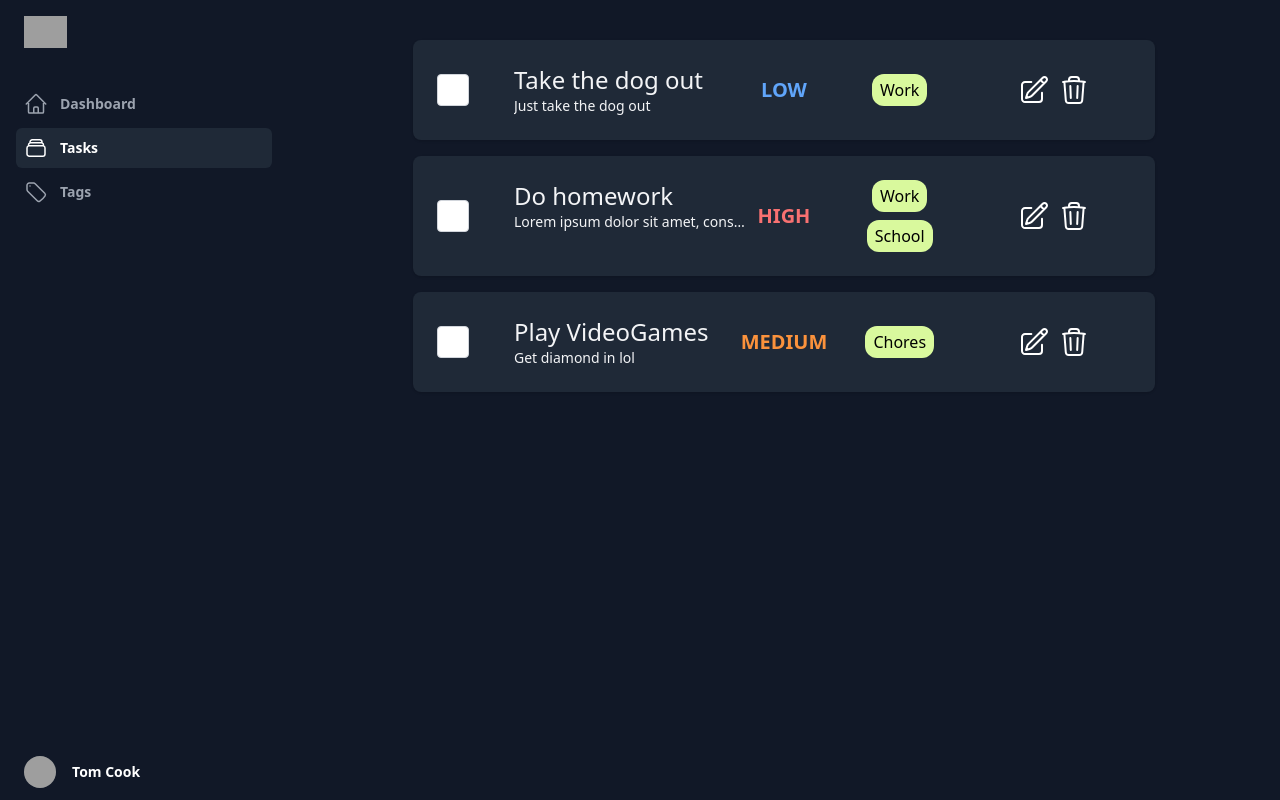
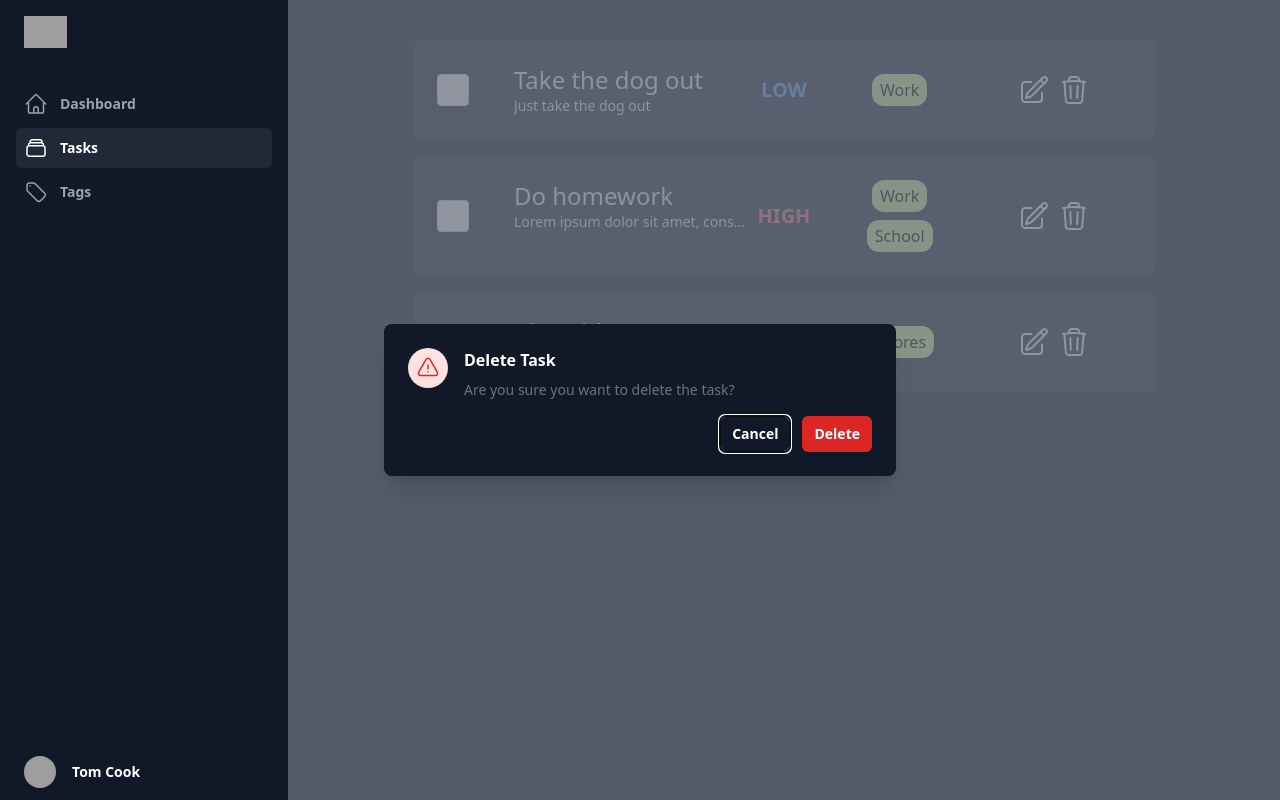
Before and after one commit to Speekz/viewstats-fe-test, a Next.js app: page /tasks in a window 1280 px wide. Built offline with nearby package versions, Linux system fonts and the light colour scheme; grey boxes are pictures that could not be loaded.

Commit message:
added delete modal atom

```diff
--- a/app/layout.tsx
+++ b/app/layout.tsx
@@ -1,5 +1,7 @@
 import Providers from "src/providers";
 import "../styles/global.css";
+import "react-toastify/dist/ReactToastify.css";
+import { ToastContainer } from "react-toastify";
 
 export default function RootLayout({
   children,
@@ -10,6 +12,7 @@ export default function RootLayout({
     <html className="h-full bg-gray-900">
       <body className="h-full">
         <Providers>{children}</Providers>
+        <ToastContainer />
       </body>
     </html>
   );
--- /dev/null
+++ b/src/components/Atoms/Modal/createTask.tsx
@@ -0,0 +1,101 @@
+"use client";
+
+import { Fragment, useRef, useState } from "react";
+import { Dialog, Transition } from "@headlessui/react";
+
+const createTaskModal = () => {
+  const [open, setOpen] = useState(true);
+  const handleCreateTask = () => {
+    setOpen(false);
+  };
+
+  const cancelButtonRef = useRef(null);
+
+  return (
+    <Transition.Root show={open} as={Fragment}>
+      <Dialog
+        as="div"
+        className="relative z-10"
+        initialFocus={cancelButtonRef}
+        onClose={setOpen}
+      >
+        <Transition.Child
+          as={Fragment}
+          enter="ease-out duration-300"
+          enterFrom="opacity-0"
+          enterTo="opacity-100"
+          leave="ease-in duration-200"
+          leaveFrom="opacity-100"
+          leaveTo="opacity-0"
+        >
+          <div className="fixed inset-0 bg-gray-500 bg-opacity-75 transition-opacity" />
+        </Transition.Child>
+
+        <div className="fixed inset-0 z-10 w-screen overflow-y-auto">
+          <div className="flex min-h-full items-end justify-center p-4 text-center sm:items-center sm:p-0">
+            <Transition.Child
+              as={Fragment}
+              enter="ease-out duration-300"
+              enterFrom="opacity-0 translate-y-4 sm:translate-y-0 sm:scale-95"
+              enterTo="opacity-100 translate-y-0 sm:scale-100"
+              leave="ease-in duration-200"
+              leaveFrom="opacity-100 translate-y-0 sm:scale-100"
+              leaveTo="opacity-0 translate-y-4 sm:translate-y-0 sm:scale-95"
+            >
+              <Dialog.Panel className="relative transform overflow-hidden rounded-lg bg-gray-900 px-4 pb-4 pt-5 text-left shadow-xl transition-all sm:my-8 sm:w-full sm:max-w-lg sm:p-6">
+                <div>
+                  <div className="mt-3 text-center sm:mt-5">
+                    <Dialog.Title
+                      as="h3"
+                      className="text-base font-semibold leading-6 text-white"
+                    >
+                      Create Task
+                    </Dialog.Title>
+                    <div className="mt-2">
+                      <div>
+                        <label
+                          htmlFor="task"
+                          className="block text-sm font-medium leading-6 text-white "
+                        >
+                          Task
+                        </label>
+                        <div className="mt-2">
+                          <input
+                            id="task"
+                            name="task"
+                            type="text"
+                            required
+                            className="block w-full rounded-md border-0 bg-white/5 py-1.5 text-white shadow-sm ring-1 ring-inset ring-white/10 focus:ring-2 focus:ring-inset focus:ring-indigo-500 sm:text-sm sm:leading-6"
+                          />
+                        </div>
+                      </div>
+                    </div>
+                  </div>
+                </div>
+                <div className="mt-5 sm:mt-6 sm:grid sm:grid-flow-row-dense sm:grid-cols-2 sm:gap-3">
+                  <button
+                    type="button"
+                    className="inline-flex w-full justify-center rounded-md bg-indigo-600 px-3 py-2 text-sm font-semibold text-white shadow-sm hover:bg-indigo-500 focus-visible:outline focus-visible:outline-2 focus-visible:outline-offset-2 focus-visible:outline-indigo-600 sm:col-start-2"
+                    onClick={handleCreateTask}
+                  >
+                    Create
+                  </button>
+                  <button
+                    type="button"
+                    className="mt-3 inline-flex w-full justify-center rounded-md bg-gray-900 px-3 py-2 text-sm font-semibold text-white shadow-sm ring-1 ring-inset ring-gray-300 hover:bg-gray-800 sm:col-start-1 sm:mt-0"
+                    onClick={() => setOpen(false)}
+                    ref={cancelButtonRef}
+                  >
+                    Cancel
+                  </button>
+                </div>
+              </Dialog.Panel>
+            </Transition.Child>
+          </div>
+        </div>
+      </Dialog>
+    </Transition.Root>
+  );
+};
+
+export default createTaskModal;
--- /dev/null
+++ b/src/components/Atoms/Modal/deleteTask.tsx
@@ -0,0 +1,96 @@
+"use client";
+
+import { Fragment, useRef, useState } from "react";
+import { Dialog, Transition } from "@headlessui/react";
+import { ExclamationTriangleIcon } from "@heroicons/react/24/outline";
+import { toast } from "react-toastify";
+
+const deleteTaskModal = () => {
+  const [open, setOpen] = useState(true);
+  const cancelButtonRef = useRef(null);
+
+  const handleDeleteTask = () => {
+    toast.success("Task deleted");
+    setOpen(false);
+  };
+
+  return (
+    <Transition.Root show={open} as={Fragment}>
+      <Dialog
+        as="div"
+        className="relative z-10"
+        initialFocus={cancelButtonRef}
+        onClose={setOpen}
+      >
+        <Transition.Child
+          as={Fragment}
+          enter="ease-out duration-300"
+          enterFrom="opacity-0"
+          enterTo="opacity-100"
+          leave="ease-in duration-200"
+          leaveFrom="opacity-100"
+          leaveTo="opacity-0"
+        >
+          <div className="fixed inset-0 bg-gray-500 bg-opacity-75 transition-opacity" />
+        </Transition.Child>
+
+        <div className="fixed inset-0 z-10 w-screen overflow-y-auto">
+          <div className="flex min-h-full items-end justify-center p-4 text-center sm:items-center sm:p-0">
+            <Transition.Child
+              as={Fragment}
+              enter="ease-out duration-300"
+              enterFrom="opacity-0 translate-y-4 sm:translate-y-0 sm:scale-95"
+              enterTo="opacity-100 translate-y-0 sm:scale-100"
+              leave="ease-in duration-200"
+              leaveFrom="opacity-100 translate-y-0 sm:scale-100"
+              leaveTo="opacity-0 translate-y-4 sm:translate-y-0 sm:scale-95"
+            >
+              <Dialog.Panel className="relative transform overflow-hidden rounded-lg bg-gray-900 px-4 pb-4 pt-5 text-left shadow-xl transition-all sm:my-8 sm:w-full sm:max-w-lg sm:p-6">
+                <div className="sm:flex sm:items-start">
+                  <div className="mx-auto flex h-12 w-12 flex-shrink-0 items-center justify-center rounded-full bg-red-100 sm:mx-0 sm:h-10 sm:w-10">
+                    <ExclamationTriangleIcon
+                      className="h-6 w-6 text-red-600"
+                      aria-hidden="true"
+                    />
+                  </div>
+                  <div className="mt-3 text-center sm:ml-4 sm:mt-0 sm:text-left">
+                    <Dialog.Title
+                      as="h3"
+                      className="text-base font-semibold leading-6 text-white"
+                    >
+                      Delete Task
+                    </Dialog.Title>
+                    <div className="mt-2">
+                      <p className="text-sm text-gray-500">
+                        Are you sure you want to delete the task?
+                      </p>
+                    </div>
+                  </div>
+                </div>
+                <div className="mt-5 sm:mt-4 sm:flex sm:flex-row-reverse">
+                  <button
+                    type="button"
+                    className="inline-flex w-full justify-center rounded-md bg-red-600 px-3 py-2 text-sm font-semibold text-white shadow-sm hover:bg-red-500 sm:ml-3 sm:w-auto"
+                    onClick={handleDeleteTask}
+                  >
+                    Delete
+                  </button>
+                  <button
+                    type="button"
+                    className="mt-3 inline-flex w-full justify-center rounded-md bg-gray-900 px-3 py-2 text-sm font-semibold text-white shadow-sm ring-1 ring-inset ring-gray-300 hover:bg-gray-800 sm:mt-0 sm:w-auto"
+                    onClick={() => setOpen(false)}
+                    ref={cancelButtonRef}
+                  >
+                    Cancel
+                  </button>
+                </div>
+              </Dialog.Panel>
+            </Transition.Child>
+          </div>
+        </div>
+      </Dialog>
+    </Transition.Root>
+  );
+};
+
+export default deleteTaskModal;
--- a/src/components/templates/ApplicationShell/index.tsx
+++ b/src/components/templates/ApplicationShell/index.tsx
@@ -7,6 +7,7 @@ import { Bars3Icon, XMarkIcon } from "@heroicons/react/24/outline";
 import classNames from "classnames";
 import Link from "next/link";
 import { navigation } from "./models/ApplicationShell.constants";
+import Modal from "../../Atoms/Modal/deleteTask";
 
 interface ApplicationShellProps extends PropsWithChildren {
   title: string;
@@ -194,6 +195,7 @@ const ApplicationShell: FC<ApplicationShellProps> = ({ children, title }) => {
 
         <main className="py-10 lg:pl-72">
           <div className="px-4 sm:px-6 lg:px-8">{children}</div>
+          <Modal />
         </main>
       </div>
     </>
```
